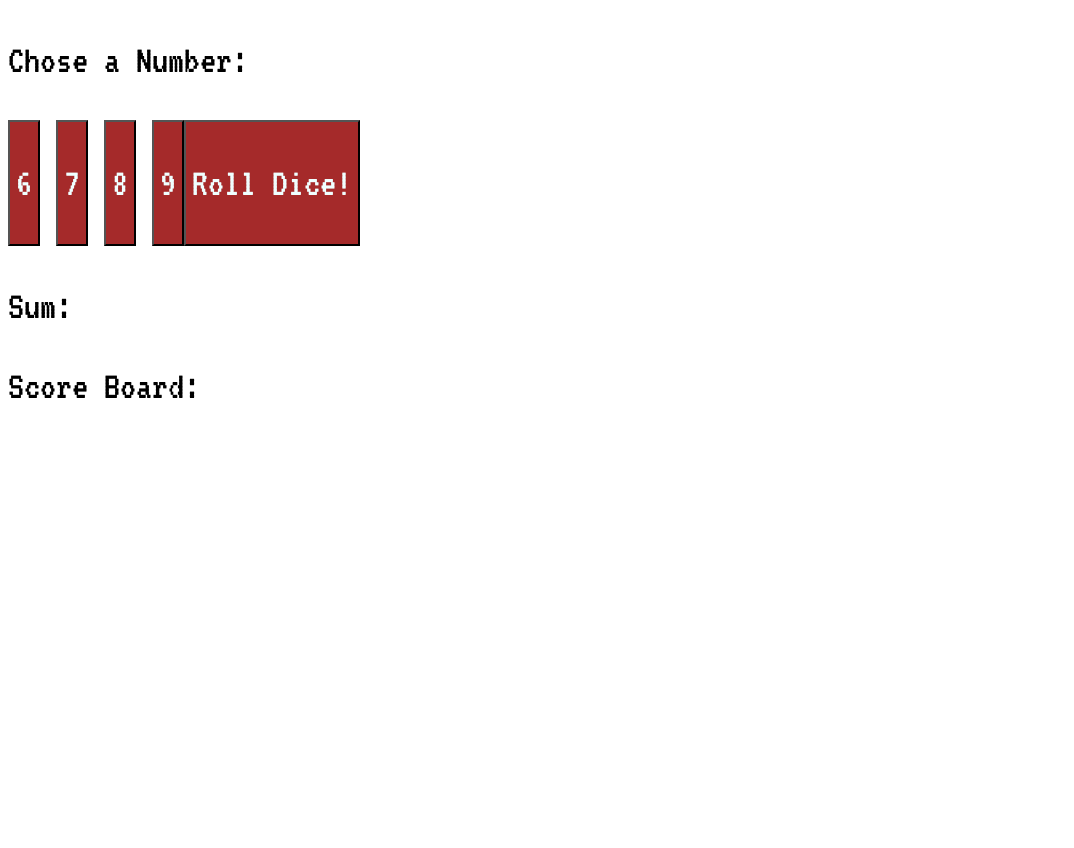
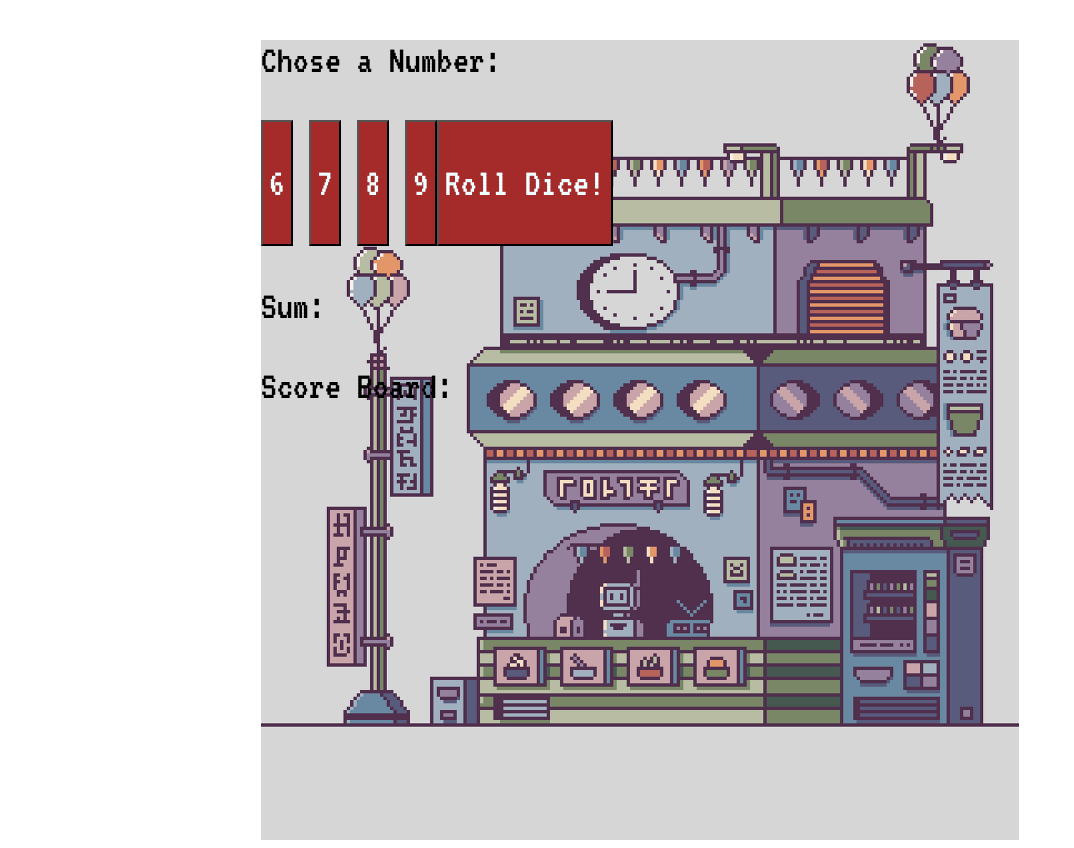
Before and after one commit to Bo-Lennart/knock-out, a plain HTML site: page index.html in a window 1280 px wide. Shown: the whole page, without its empty margins (0-1074 px from the left). Before the commit the page ends 800 px from the top, so only its background shows below. Drawn offline with Linux system fonts and the light colour scheme.

Commit message:
add background img

```diff
--- a/assets/css/stylesheet.css
+++ b/assets/css/stylesheet.css
@@ -11,3 +11,11 @@ button {
     font-family: 'VT323', monospace;
     font-size: 40px;
 }
+
+#background_img {
+    height: 100vh;
+    width: 60%;
+    margin: 0% 20%;
+    background: url('../images/gamer_background.png') no-repeat center center;
+    background-size: cover;
+}
--- a/index.html
+++ b/index.html
@@ -12,7 +12,7 @@
 <body>
 
     <body id="body">
-
+        <div id="background_img">
             <div id="gamePage">
                 <div class="knockout_number">
                     <p>Chose a Number: </p>
@@ -50,7 +50,7 @@
                     <p>Score Board:</p>
                     <div id="score"></div>
 
-
+                </div>
             </div>
         </div>
 
```
Also changed, not shown: assets/images/gamer_background.png (added). Lines whose indentation alone changed are shown as unchanged.
